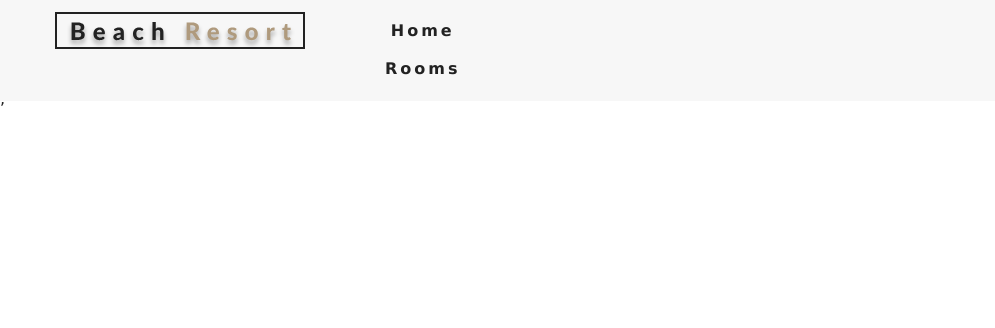
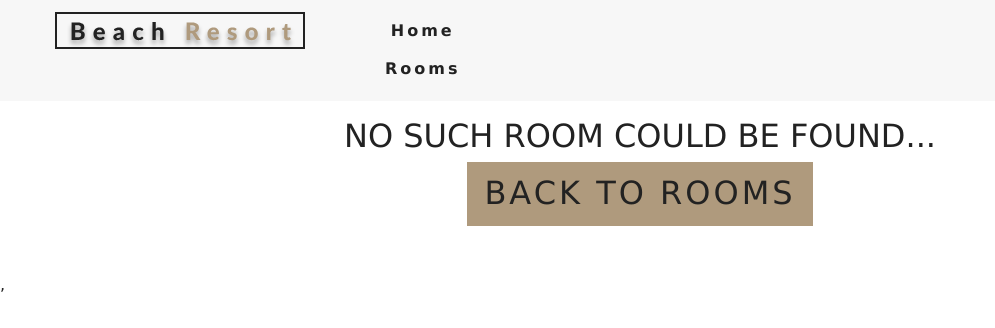
Before and after one commit to Augs0/reactHotel, a React (Create React App) app: page /rooms/double in a window 1280 px wide. Shown: the top 328 px of the page, without its empty margins (0-995 px from the left). Built offline with nearby package versions, Linux system fonts and the light colour scheme.

Commit message:
added styled component hero

```diff
--- a/package.json
+++ b/package.json
@@ -7,7 +7,8 @@
     "react-dom": "^16.12.0",
     "react-icons": "^3.8.0",
     "react-router-dom": "^5.1.2",
-    "react-scripts": "3.2.0"
+    "react-scripts": "^3.4.4",
+    "styled-components": "^5.2.0"
   },
   "scripts": {
     "start": "react-scripts start",
--- a/src/App.css
+++ b/src/App.css
@@ -59,11 +59,16 @@ h6 {
   letter-spacing: var(--mainSpacing);
   color: var(--mainBlack);
   background: var(--primaryColor);
+  margin-top: 0.2rem;
   padding: 0.4rem 0.9rem;
   border: 3px solid var(--primaryColor);
   transition: var(--mainTransition);
   text-transform: uppercase;
   cursor: pointer;
+  -webkit-transition: var(--mainTransition);
+  -moz-transition: var(--mainTransition);
+  -ms-transition: var(--mainTransition);
+  -o-transition: var(--mainTransition);
 }
 .btn-primary:hover {
   background: transparent;
@@ -75,9 +80,11 @@ h6 {
   margin-top: 3rem;
 }
 .error {
+  font-size: 2rem;
   text-align: center;
   text-transform: uppercase;
   margin: 2rem 0;
+  padding: 1rem;
 }
 .empty-search {
   text-align: center;
--- a/src/App.js
+++ b/src/App.js
@@ -19,7 +19,7 @@ function App() {
       <Switch>
         <Route exact path="/" component={Home} />
         <Route exact path="/rooms/" component={Rooms} />
-        <Route exact path="/rooms/:type" component={SingleRoom} />
+        <Route exact path="/rooms/:slug" component={SingleRoom} />
         <Route component={Error} />
       </Switch>
     </Router>
--- a/src/components/Room.js
+++ b/src/components/Room.js
@@ -5,7 +5,7 @@ import defaultImg from '../images/details-1.jpeg';
 
 export default function Room({ room }) {
 
-    const { name, type, images, price } = room;
+    const { name, slug, images, price } = room;
     return (
         <article className="room">
             <div className="img-container">
@@ -14,7 +14,7 @@ export default function Room({ room }) {
                     <p>${price}</p>
                     <p>per night</p>
                 </div>
-                <Link to={`/rooms/${type}`} className="btn-primary room-link">Features</Link>
+                <Link to={`/rooms/${slug}`} className="btn-primary room-link">Features</Link>
             </div>
             <p className="room-info">{name}</p>
         </article>
--- /dev/null
+++ b/src/components/StyledHero.js
@@ -0,0 +1,12 @@
+import styled from 'styled-components';
+import defaultImg from '../images/defaultBcg.jpeg'
+
+const StyledHero = styled.header`
+min-height: 60vh;
+background: url(${props => props.img ? props.img : defaultImg}) center/cover no-repeat;
+display: flex;
+align-items: center;
+justify-content: center;
+`
+
+export default StyledHero;
--- a/src/context.js
+++ b/src/context.js
@@ -36,9 +36,15 @@ class RoomProvider extends Component {
         return tempItems;
     }
 
+    getRoom = (slug) => {
+        let tempRooms = [...this.state.rooms];
+        const room = tempRooms.find(room => room.slug === slug);
+        return room;
+    }
+
     render() {
         return (
-            <RoomContext.Provider value={{ ...this.state }}>
+            <RoomContext.Provider value={{ ...this.state, getRoom: this.getRoom }}>
                 {this.props.children}
             </RoomContext.Provider>
         )
--- a/src/pages/SingleRoom.js
+++ b/src/pages/SingleRoom.js
@@ -1,11 +1,36 @@
-import React, { Component } from 'react'
+import React, { Component } from 'react';
+import defaultBcg from '../images/defaultBcg.jpeg';
+import Hero from '../components/Hero';
+import Banner from '../components/Banner';
+import { Link } from 'react-router-dom';
+import { RoomContext } from '../context';
+import StyledHero from '../components/StyledHero';
 
 export default class SingleRoom extends Component {
+    constructor(props) {
+        super(props)
+        this.state = {
+            slug: this.props.match.params.slug, //comes from react router,
+            defaultBcg
+        }
+    }
+    static contextType = RoomContext;
     render() {
+        const { getRoom } = this.context;
+        const room = getRoom(this.state.slug);
+        if (!room) {
+            return <div className="error">
+                <p>No such room could be found...</p>
+                <Link to="/rooms" className="btn-primary">Back to rooms</Link>
+            </div>
+        }
+        const { name, description, capacity, size, price, extras, breakfast, pets, images } = room
         return (
-            <div>
-                single room
-            </div>
+            <StyledHero img={images[0] || defaultBcg}>
+                <Banner title={`${name} room`}>
+                    <Link to="/rooms" className="btn-primary">Back to rooms</Link>
+                </Banner>
+            </StyledHero>
         )
     }
 }
```
Also changed, not shown: src/pages/Home.js (line endings or trailing spaces), 1 other file (tests, documents, lock files or other folders).
